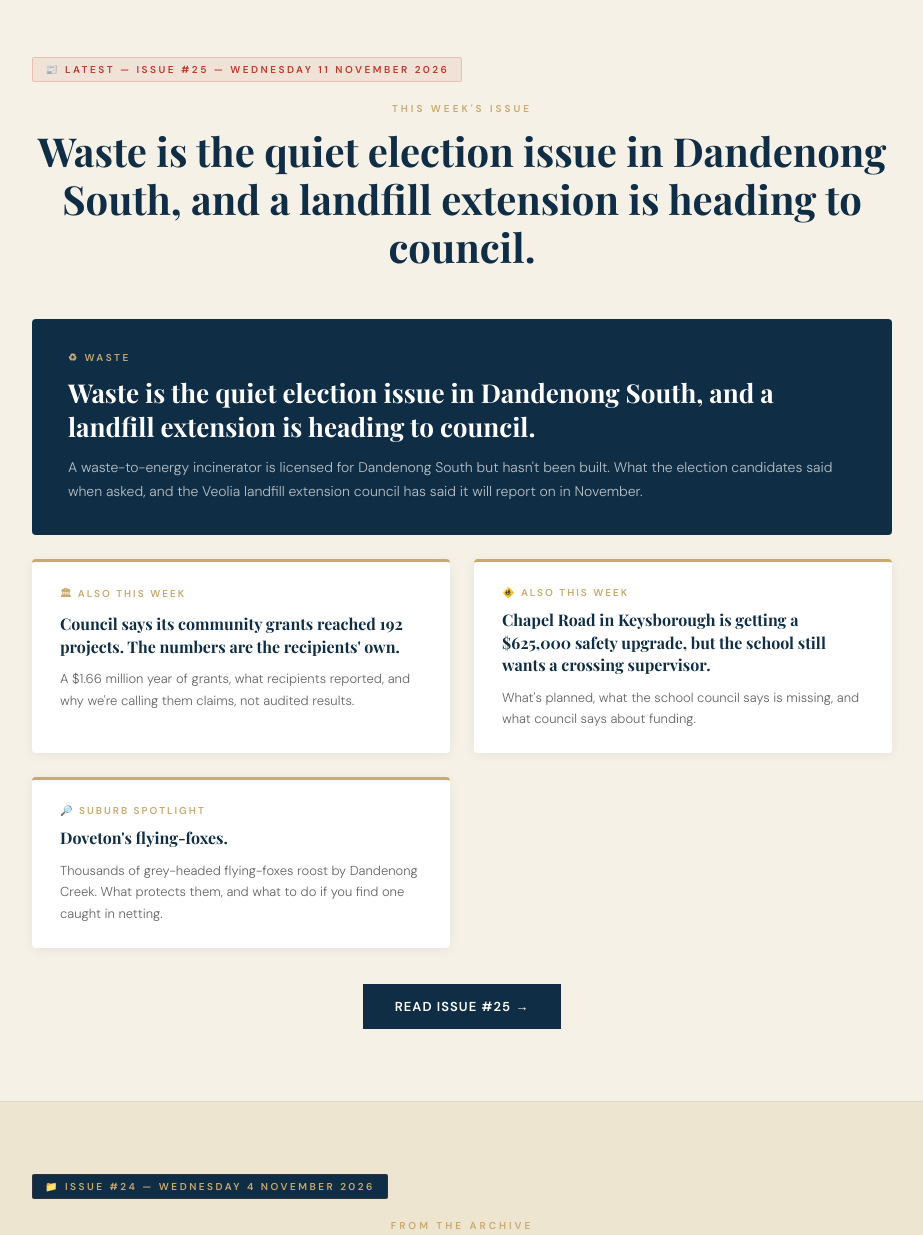
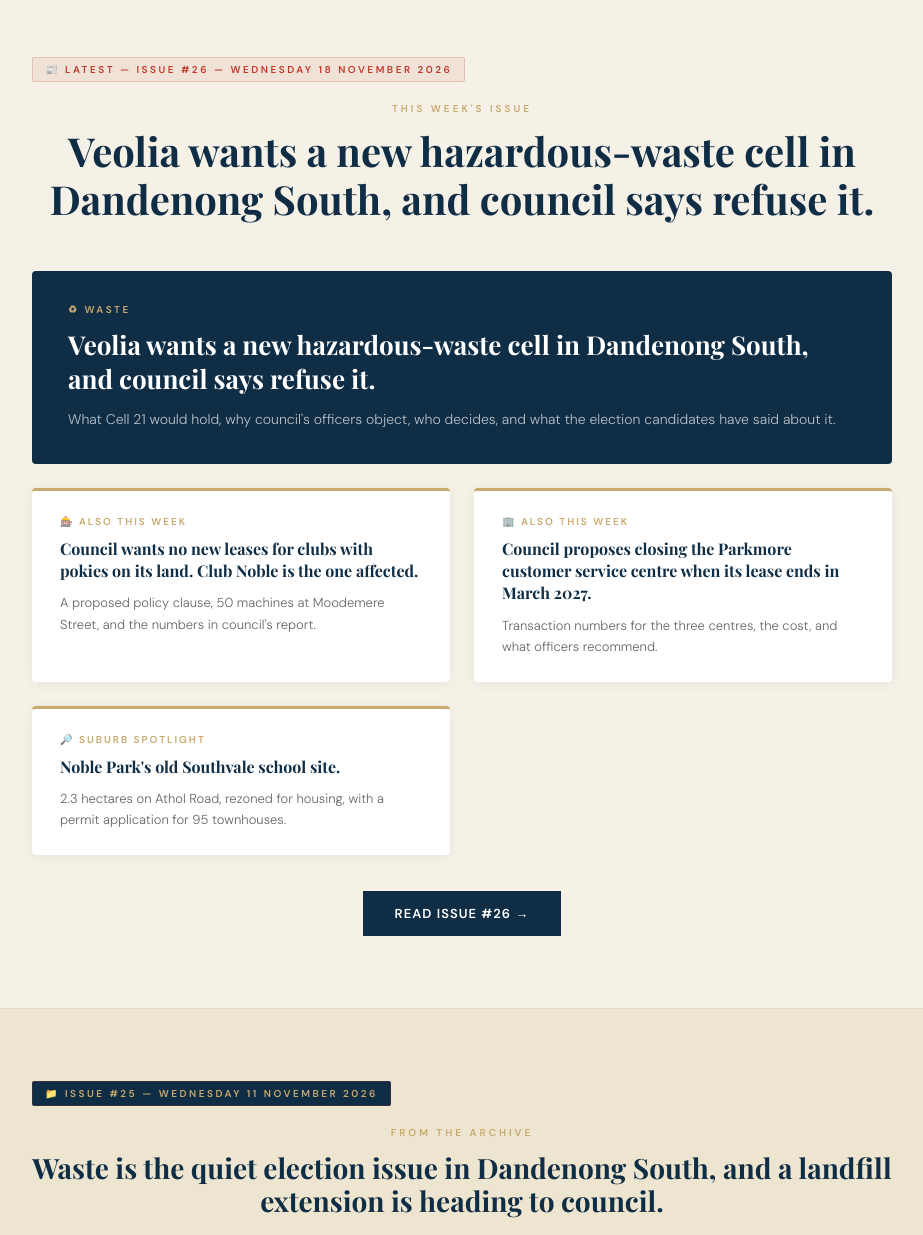
Before and after one commit to Tippitopher/thedandenonglocal.au, a plain HTML site: page index.html in a window 1280 px wide. Shown: the part 1080-2315 px from the top of the page, without its empty margins (178-1101 px from the left). Drawn offline with nearby package versions, Linux system fonts and the light colour scheme; a web font is replaced by a local one.

Commit message:
Add files via upload

```diff
--- a/index.html
+++ b/index.html
@@ -604,12 +604,53 @@
   </div>
 </section>
 
-<!-- ISSUE #25 PREVIEW -->
+<!-- ISSUE #26 PREVIEW -->
 <section class="issue-preview">
   <div class="preview-inner">
-    <span class="preview-badge">📰 Latest — Issue #25 — Wednesday 11 November 2026</span>
+    <span class="preview-badge">📰 Latest — Issue #26 — Wednesday 18 November 2026</span>
     <p class="section-label">This week's issue</p>
-    <h2 class="section-title">Waste is the quiet election issue in Dandenong South, and a landfill extension is heading to council.</h2>
+    <h2 class="section-title">Veolia wants a new hazardous-waste cell in Dandenong South, and council says refuse it.</h2>
+
+    <div class="preview-grid">
+
+      <div class="preview-main">
+        <div class="preview-main-tag">♻ Waste</div>
+        <h3>Veolia wants a new hazardous-waste cell in Dandenong South, and council says refuse it.</h3>
+        <p>What Cell 21 would hold, why council's officers object, who decides, and what the election candidates have said about it.</p>
+      </div>
+
+      <div class="preview-card">
+        <div class="preview-card-tag">🎰 Also This Week</div>
+        <h4>Council wants no new leases for clubs with pokies on its land. Club Noble is the one affected.</h4>
+        <p>A proposed policy clause, 50 machines at Moodemere Street, and the numbers in council's report.</p>
+      </div>
+
+      <div class="preview-card">
+        <div class="preview-card-tag">🏢 Also This Week</div>
+        <h4>Council proposes closing the Parkmore customer service centre when its lease ends in March 2027.</h4>
+        <p>Transaction numbers for the three centres, the cost, and what officers recommend.</p>
+      </div>
+
+      <div class="preview-card">
+        <div class="preview-card-tag">🔎 Suburb Spotlight</div>
+        <h4>Noble Park's old Southvale school site.</h4>
+        <p>2.3 hectares on Athol Road, rezoned for housing, with a permit application for 95 townhouses.</p>
+      </div>
+
+    </div>
+
+    <div style="text-align:center;">
+      <a href="https://thedandenonglocal.beehiiv.com/p/the-dandenong-local-issue-26" target="_blank" class="preview-read-link">Read Issue #26 →</a>
+    </div>
+  </div>
+</section>
+
+<!-- ISSUE #25 ARCHIVE -->
+<section class="issue-preview" style="background:#ede5d0;">
+  <div class="preview-inner">
+    <span class="preview-badge" style="background:var(--navy);color:var(--gold);">📁 Issue #25 — Wednesday 11 November 2026</span>
+    <p class="section-label">From the archive</p>
+    <h2 class="section-title" style="font-size:clamp(20px,3vw,28px);">Waste is the quiet election issue in Dandenong South, and a landfill extension is heading to council.</h2>
 
     <div class="preview-grid">
 
@@ -640,7 +681,7 @@
     </div>
 
     <div style="text-align:center;">
-      <a href="https://thedandenonglocal.beehiiv.com/p/the-dandenong-local-issue-25" target="_blank" class="preview-read-link">Read Issue #25 →</a>
+      <a href="https://thedandenonglocal.beehiiv.com/p/the-dandenong-local-issue-25" target="_blank" class="preview-read-link" style="background:var(--navy);">Read Issue #25 →</a>
     </div>
   </div>
 </section>
```
